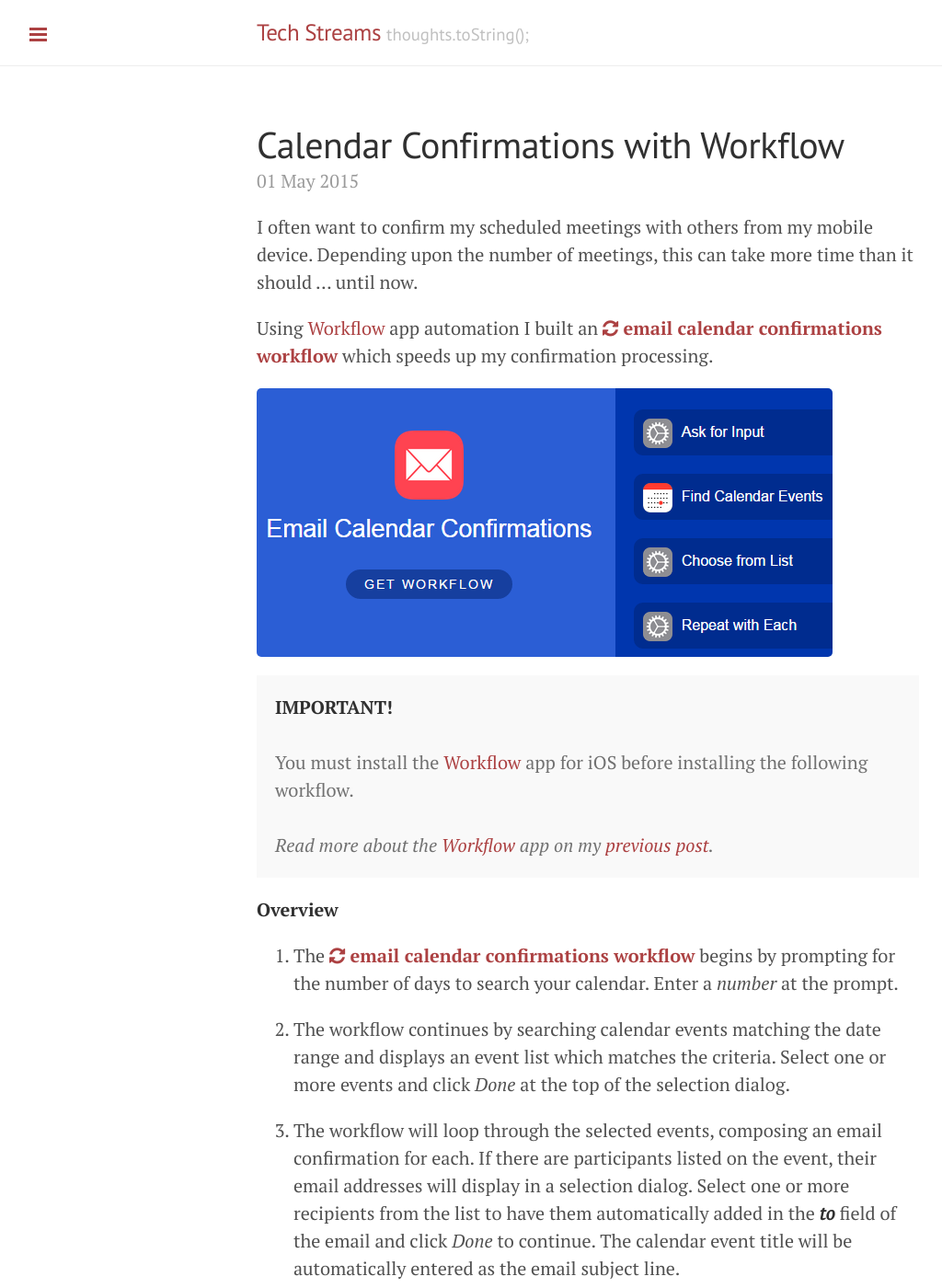
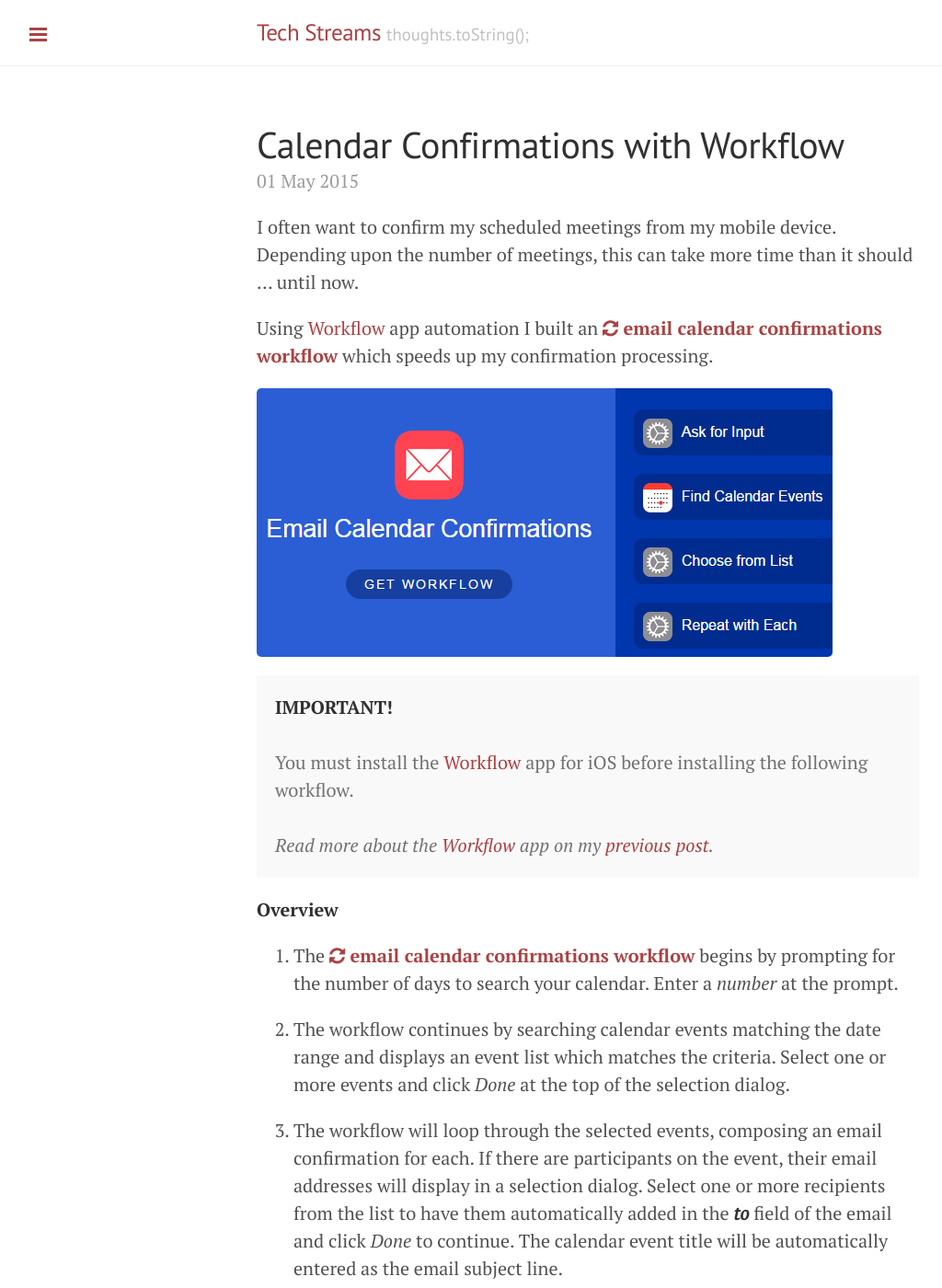
Before and after one commit to techstreams/techstreams.github.io, a Jekyll site: the page built from _posts/2015-05-01-calendar-confirmations-workflow.md, in a window 1280 px wide and 1400 px high. Shown: the whole window at 92% size, without its empty margins (1-1025 px from the left). Built offline with Jekyll 4.4.1, drawn with Linux system fonts in a browser that asks for light colours; nearby versions of some CDN libraries; Markdown is read by kramdown in place of the engine named in the settings.

Commit message:
Update blog post

```diff
--- a/_posts/2015-05-01-calendar-confirmations-workflow.md
+++ b/_posts/2015-05-01-calendar-confirmations-workflow.md
@@ -4,7 +4,7 @@ title: Calendar Confirmations with Workflow
 tags: [workflow]
 ---
 
-I often want to confirm my scheduled meetings with others from my mobile device.  Depending upon the number of meetings, this can take more time than it should ... until now.
+I often want to confirm my scheduled meetings from my mobile device.  Depending upon the number of meetings, this can take more time than it should ... until now.
 
 Using [Workflow](https://workflow.is/) app automation I built an **[<i class="fa fa-refresh"></i> email calendar confirmations workflow](https://workflow.is/workflows/dbb3567098d64658ab1b62e0408218dc)** which speeds up my confirmation processing.
 
@@ -25,7 +25,7 @@ You must install the <a href="https://workflow.is/">Workflow</a> app for iOS bef
 
 1. The workflow continues by searching calendar events matching the date range and displays an event list which matches the criteria.  Select one or more events and click *Done* at the top of the selection dialog.
 
-1. The workflow will loop through the selected events, composing an email confirmation for each.  If there are participants listed on the event, their email addresses will display in a selection dialog.  Select one or more recipients from the list to have them automatically added in the ***to*** field of the email and click *Done* to continue.  The calendar event title will be automatically entered as the email subject line.
+1. The workflow will loop through the selected events, composing an email confirmation for each.  If there are participants on the event, their email addresses will display in a selection dialog.  Select one or more recipients from the list to have them automatically added in the ***to*** field of the email and click *Done* to continue.  The calendar event title will be automatically entered as the email subject line.
 
 1. After the email has been composed it will display for a final inspection.  Modify the email as needed and send.
 
```
